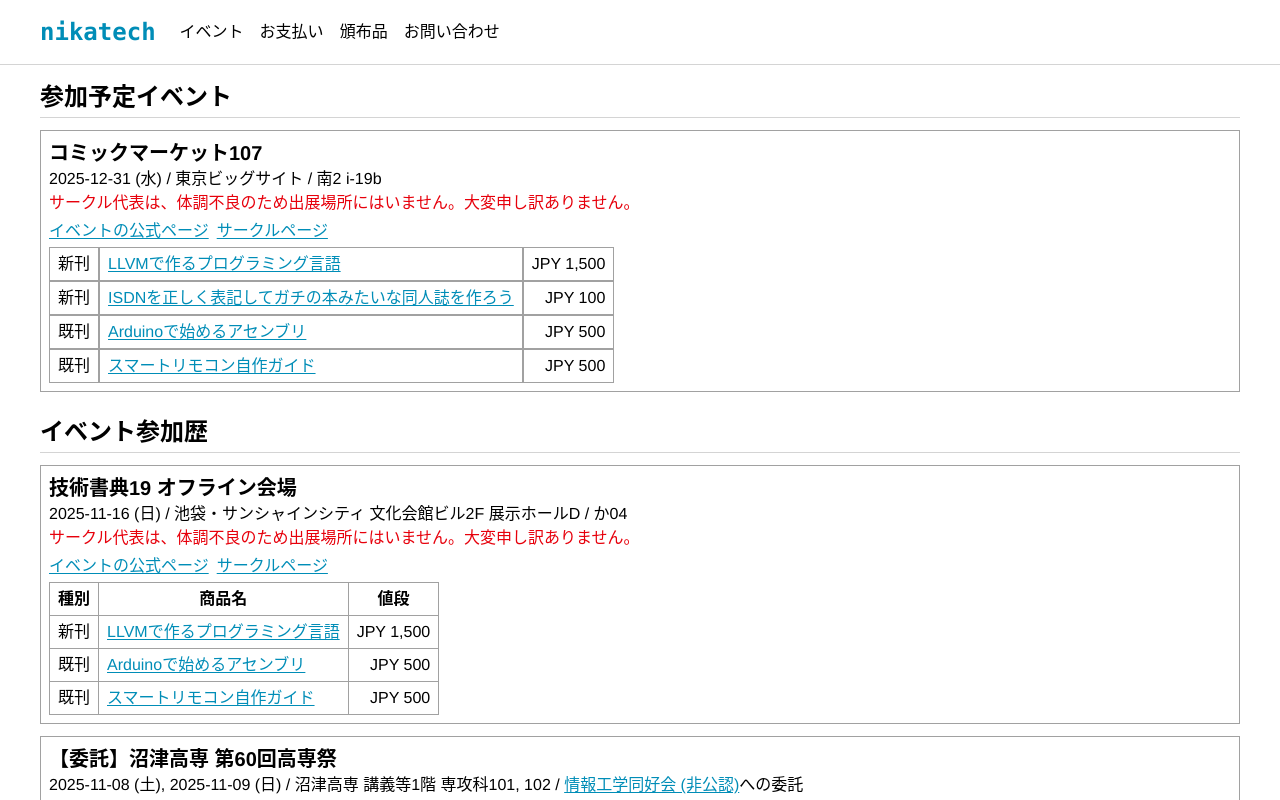
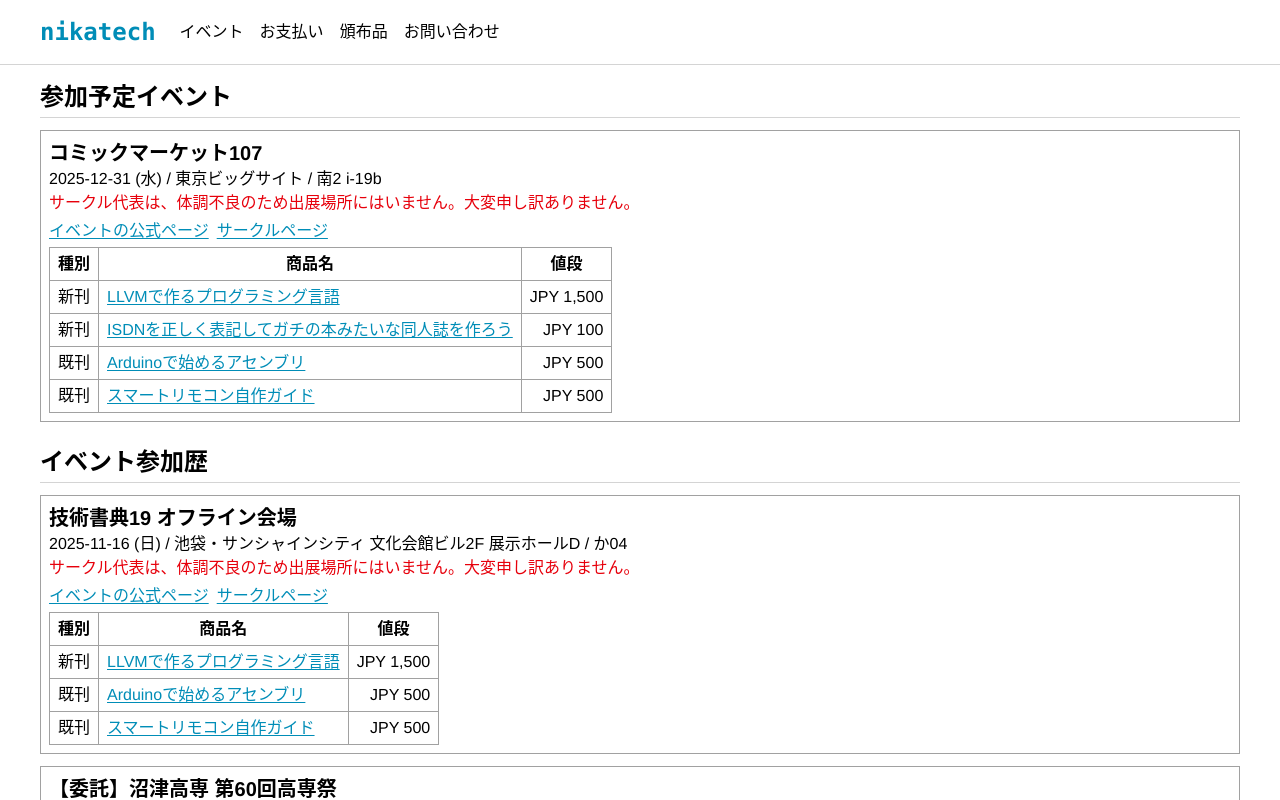
Before and after one commit to nikachu2012/nikatech-site, a Next.js app: page /event in a window 1280 px wide. Shown: the top 800 px of the page. Built offline with nearby package versions, Linux system fonts and the light colour scheme.

Commit message:
[fix] テーブルヘッダをつけ忘れていたので修正

```diff
--- a/app/(default)/event/event.tsx
+++ b/app/(default)/event/event.tsx
@@ -13,6 +13,14 @@ export function EventSchedule() {
             </div>
 
             <div>
+                <table className="border-collapse mt-1 table-auto">
+                    <thead>
+                        <tr>
+                            <th className="border border-neutral-400 p-1 px-2">種別</th>
+                            <th className="border border-neutral-400 p-1 px-2">商品名</th>
+                            <th className="border border-neutral-400 p-1 px-2">値段</th>
+                        </tr>
+                    </thead>
                     <tr>
                         <td className="border border-neutral-400 p-1 px-2">新刊</td>
                         <td className="border border-neutral-400 p-1 px-2"><Link className="link" href={"/item/llvm_homebrew_lang"}>LLVMで作るプログラミング言語</Link></td>
@@ -33,6 +41,7 @@ export function EventSchedule() {
                         <td className="border border-neutral-400 p-1 px-2"><Link className="link" href={"/item/smartremote_guide"}>スマートリモコン自作ガイド</Link></td>
                         <td className="border border-neutral-400 p-1 px-2 text-right">JPY 500</td>
                     </tr>
+                </table>
             </div>
         </div>
     </>
```
Lines whose indentation alone changed are shown as unchanged.
